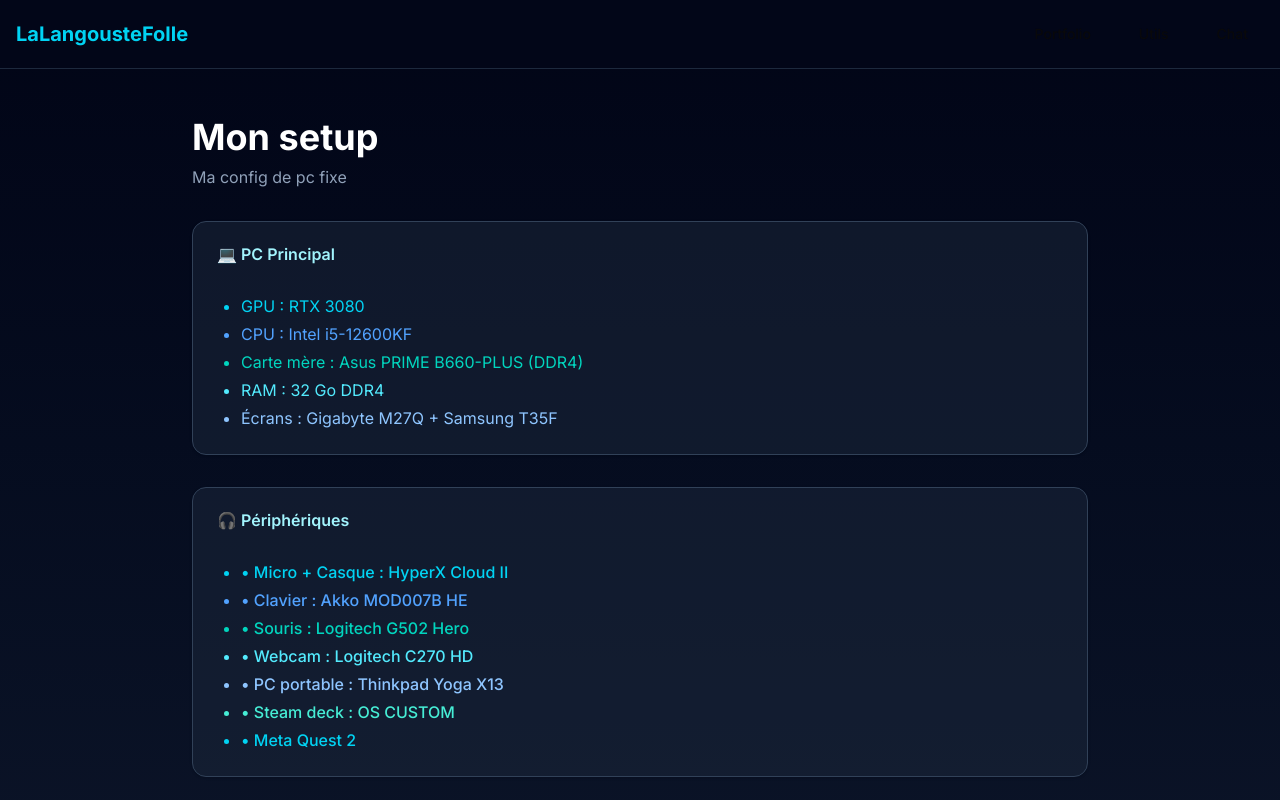
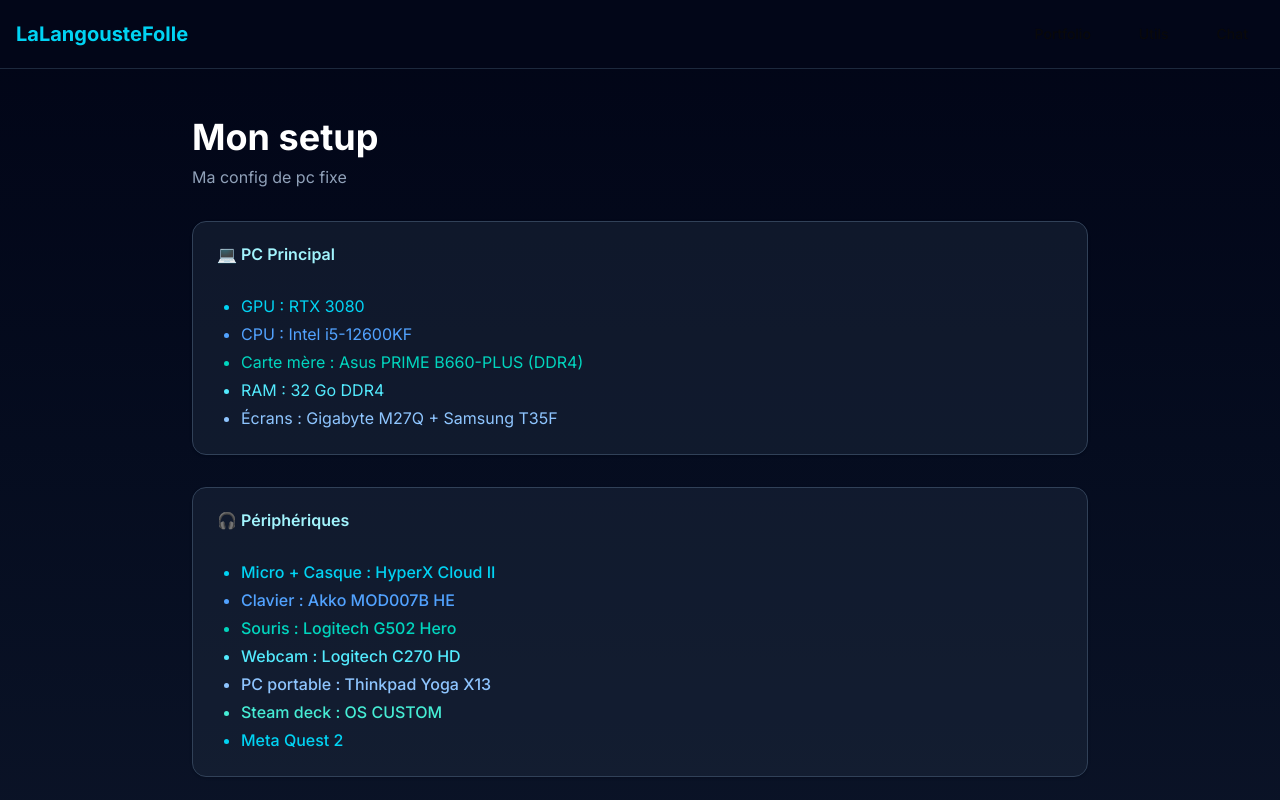
Before and after one commit to LaLangousteFolle/project-website, a Next.js app: page /setup in a window 1280 px wide. Shown: the top 800 px of the page. Built offline with nearby package versions, Linux system fonts and the light colour scheme.

Commit message:
Add badge text color and remove list bullets

```diff
--- a/app/portfolio/page.tsx
+++ b/app/portfolio/page.tsx
@@ -52,7 +52,7 @@
   }, []);
 
   return (
-    <div className="min-h-screen bg-gradient-to-b from-slate-950 to-slate-900 py-12">
+    <div className="min-h-screen bg-linear-to-b from-slate-950 to-slate-900 py-12">
       <div className="container mx-auto px-4">
         <div className="max-w-4xl mx-auto space-y-8">
           <div className="space-y-2">
@@ -80,13 +80,13 @@
                     <CardContent>
                       <div className="flex gap-2">
                         <Badge
-                          className="bg-slate-800/50 border-slate-700"
+                          className="bg-slate-800/50 border-slate-700 text-slate-400"
                           variant="secondary"
                         >
                           {repo.language}
                         </Badge>
                         <Badge
-                          className="bg-slate-800/50 border-slate-700"
+                          className="bg-slate-800/50 border-slate-700 text-slate-400"
                           variant="outline"
                         >
                           ⭐ {repo.stars}
--- a/app/setup/page.tsx
+++ b/app/setup/page.tsx
@@ -33,13 +33,13 @@
             </CardHeader>
             <CardContent>
               <ul className="list-disc ml-6 space-y-1">
-                <li className="text-cyan-400 font-medium">• Micro + Casque : HyperX Cloud II</li>
-                  <li className="text-blue-400 font-medium">• Clavier : Akko MOD007B HE</li>
-                  <li className="text-teal-400 font-medium">• Souris : Logitech G502 Hero</li>
-                  <li className="text-cyan-300 font-medium">• Webcam : Logitech C270 HD</li>
-                  <li className="text-blue-300 font-medium">• PC portable : Thinkpad Yoga X13</li>
-                  <li className="text-teal-300 font-medium">• Steam deck : OS CUSTOM</li>
-                  <li className="text-cyan-400 font-medium">• Meta Quest 2</li>
+                <li className="text-cyan-400 font-medium">Micro + Casque : HyperX Cloud II</li>
+                  <li className="text-blue-400 font-medium">Clavier : Akko MOD007B HE</li>
+                  <li className="text-teal-400 font-medium">Souris : Logitech G502 Hero</li>
+                  <li className="text-cyan-300 font-medium">Webcam : Logitech C270 HD</li>
+                  <li className="text-blue-300 font-medium">PC portable : Thinkpad Yoga X13</li>
+                  <li className="text-teal-300 font-medium">Steam deck : OS CUSTOM</li>
+                  <li className="text-cyan-400 font-medium">Meta Quest 2</li>
               </ul>
             </CardContent>
           </Card>
```
